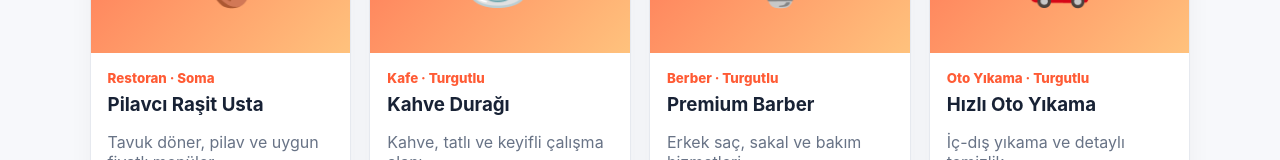
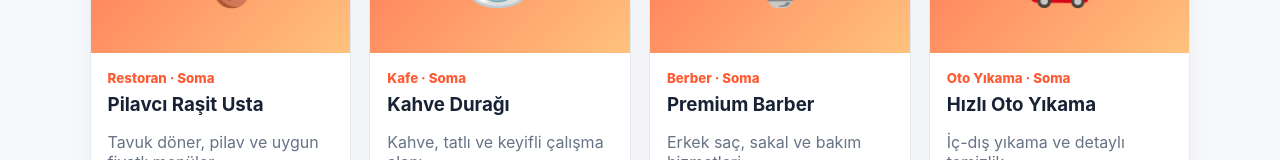
Before and after one commit to programci455/yerelbul, a React (Vite) app: page / in a window 1280 px wide. Shown: the part 792-952 px from the top of the page. Built offline with nearby package versions, Linux system fonts and the light colour scheme.

Commit message:
Update business locations to Soma

```diff
--- a/src/main.jsx
+++ b/src/main.jsx
@@ -4,9 +4,9 @@ import "./style.css";
 
 const initial=[
 {id:1,name:"Pilavcı Raşit Usta",cat:"Restoran",icon:"🍗",city:"Soma",desc:"Tavuk döner, pilav ve uygun fiyatlı menüler.",phone:"",featured:true,views:1280},
-{id:2,name:"Kahve Durağı",cat:"Kafe",icon:"☕",city:"Turgutlu",desc:"Kahve, tatlı ve keyifli çalışma alanı.",phone:"",featured:true,views:940},
-{id:3,name:"Premium Barber",cat:"Berber",icon:"💈",city:"Turgutlu",desc:"Erkek saç, sakal ve bakım hizmetleri.",phone:"",featured:false,views:620},
-{id:4,name:"Hızlı Oto Yıkama",cat:"Oto Yıkama",icon:"🚗",city:"Turgutlu",desc:"İç-dış yıkama ve detaylı temizlik.",phone:"",featured:false,views:480}
+{id:2,name:"Kahve Durağı",cat:"Kafe",icon:"☕",city:"Soma",desc:"Kahve, tatlı ve keyifli çalışma alanı.",phone:"",featured:true,views:940},
+{id:3,name:"Premium Barber",cat:"Berber",icon:"💈",city:"Soma",desc:"Erkek saç, sakal ve bakım hizmetleri.",phone:"",featured:false,views:620},
+{id:4,name:"Hızlı Oto Yıkama",cat:"Oto Yıkama",icon:"🚗",city:"Soma",desc:"İç-dış yıkama ve detaylı temizlik.",phone:"",featured:false,views:480}
 ];
 function App(){
  const [businesses,setBusinesses]=useState(()=>JSON.parse(localStorage.getItem("yb2-businesses")||"null")||initial);
```
